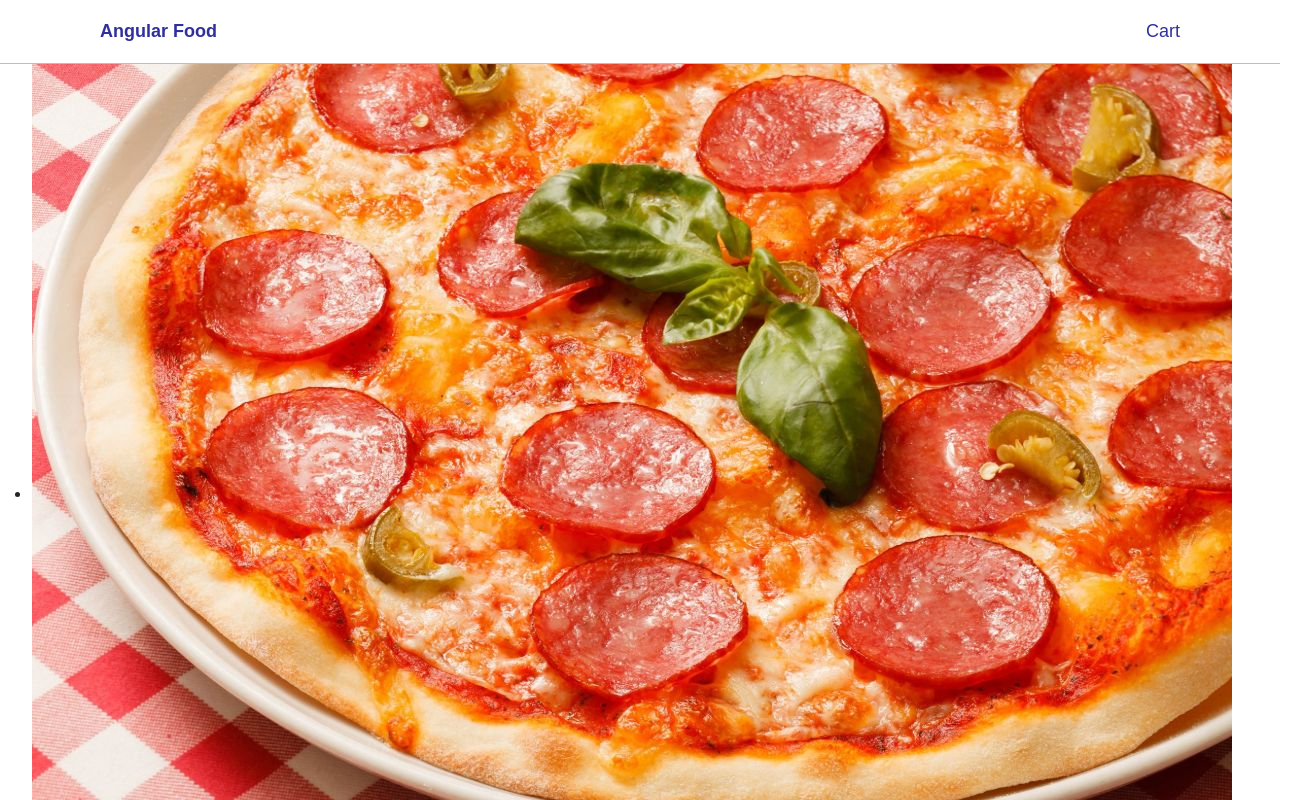
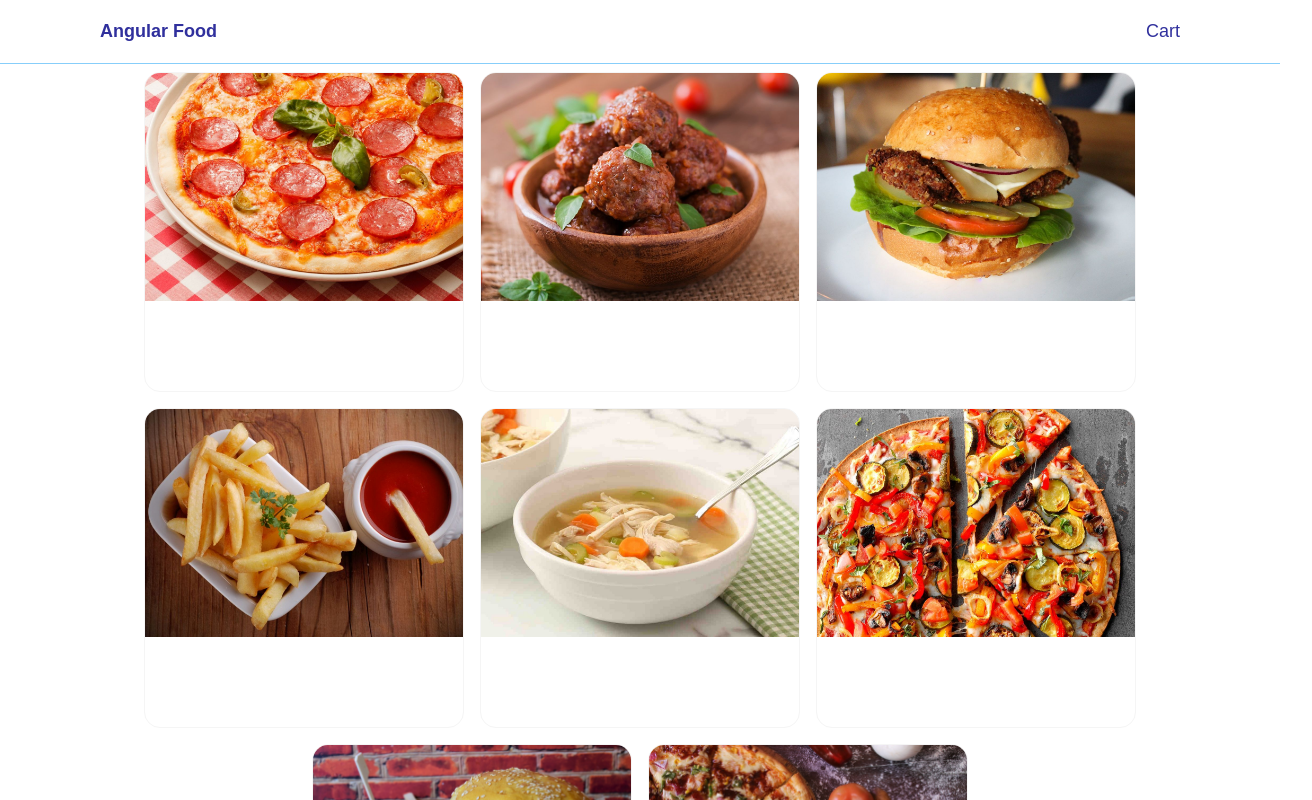
Before and after one commit to mjmk3/Food-Angular, an Angular app: page / in a window 1280 px wide. Shown: the top 800 px of the page, 1312 px wide, since content can reach past the window. Built offline with nearby package versions, Linux system fonts and the light colour scheme; a web font is replaced by a local one.

Commit message:
arrange the views

```diff
--- a/src/app/layout/home/home.component.css
+++ b/src/app/layout/home/home.component.css
@@ -0,0 +1,19 @@
+ul{
+  display: flex;
+  justify-content: center;
+  align-items: center;
+  flex-wrap: wrap;
+  list-style-type: none;
+  padding: 0;
+}
+ul li a{
+  height: 20rem;
+  width: 20rem;
+  border: 1px solid whitesmoke;
+  border-radius: 1rem;
+  margin: 0.5rem;
+  display: flex;
+  flex-direction: column;
+  overflow: hidden;
+  color: lightskyblue;
+}
--- a/src/app/layout/home/home.component.html
+++ b/src/app/layout/home/home.component.html
@@ -1,5 +1,7 @@
 <ul>
   <li *ngFor="let food of foods">
-    <img src="{{ food }}" alt="food images"/>
+    <a>
+      <img src="{{ food }}" alt="food images"/>
+    </a>
   </li>
 </ul>
```
